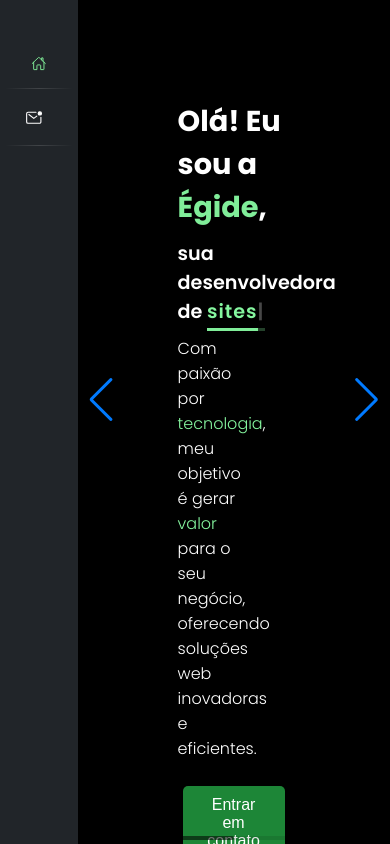
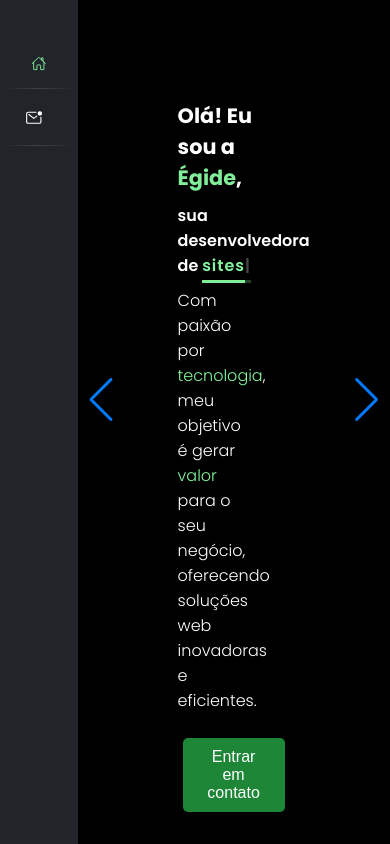
Before and after one commit to JoaolucasPM/LandingPage_Egide, a plain HTML site: page index.html in a window 390 px wide. Drawn offline with nearby package versions, Linux system fonts and the light colour scheme.

Commit message:
Update style.css

```diff
--- a/assets/CSS/style.css
+++ b/assets/CSS/style.css
@@ -192,11 +192,11 @@ a {
         font-size: 1rem;
     }
     .HomeContent h1 {
-        font-size: 1.8em;
+        font-size: 1.3em;
 
     }
     .HomeContent h2 {
-        font-size: 1.2rem;
+        font-size: 1rem;
     }
     .identificador, .SideImg, .SideImg img {
         display: none;
```
